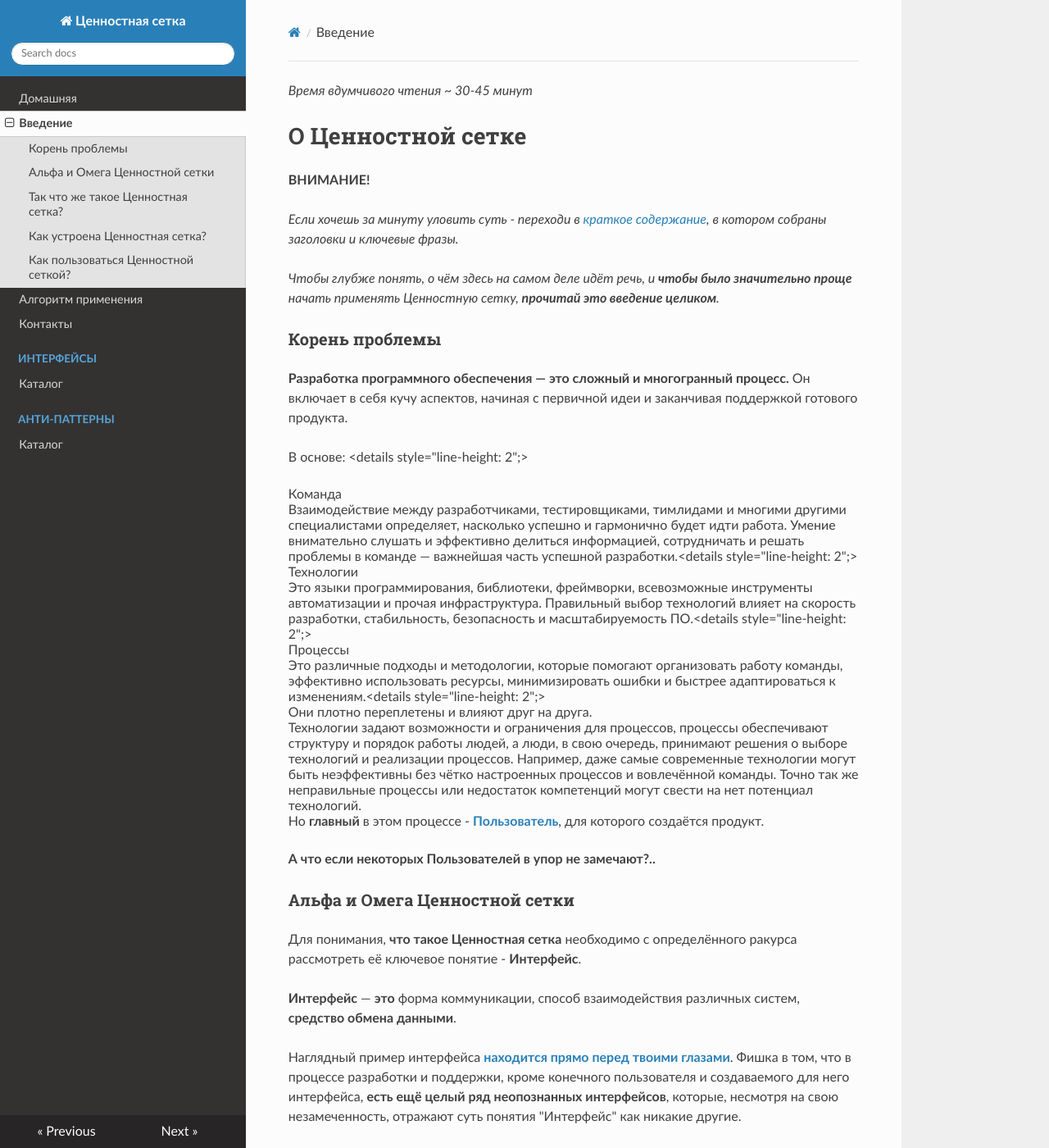
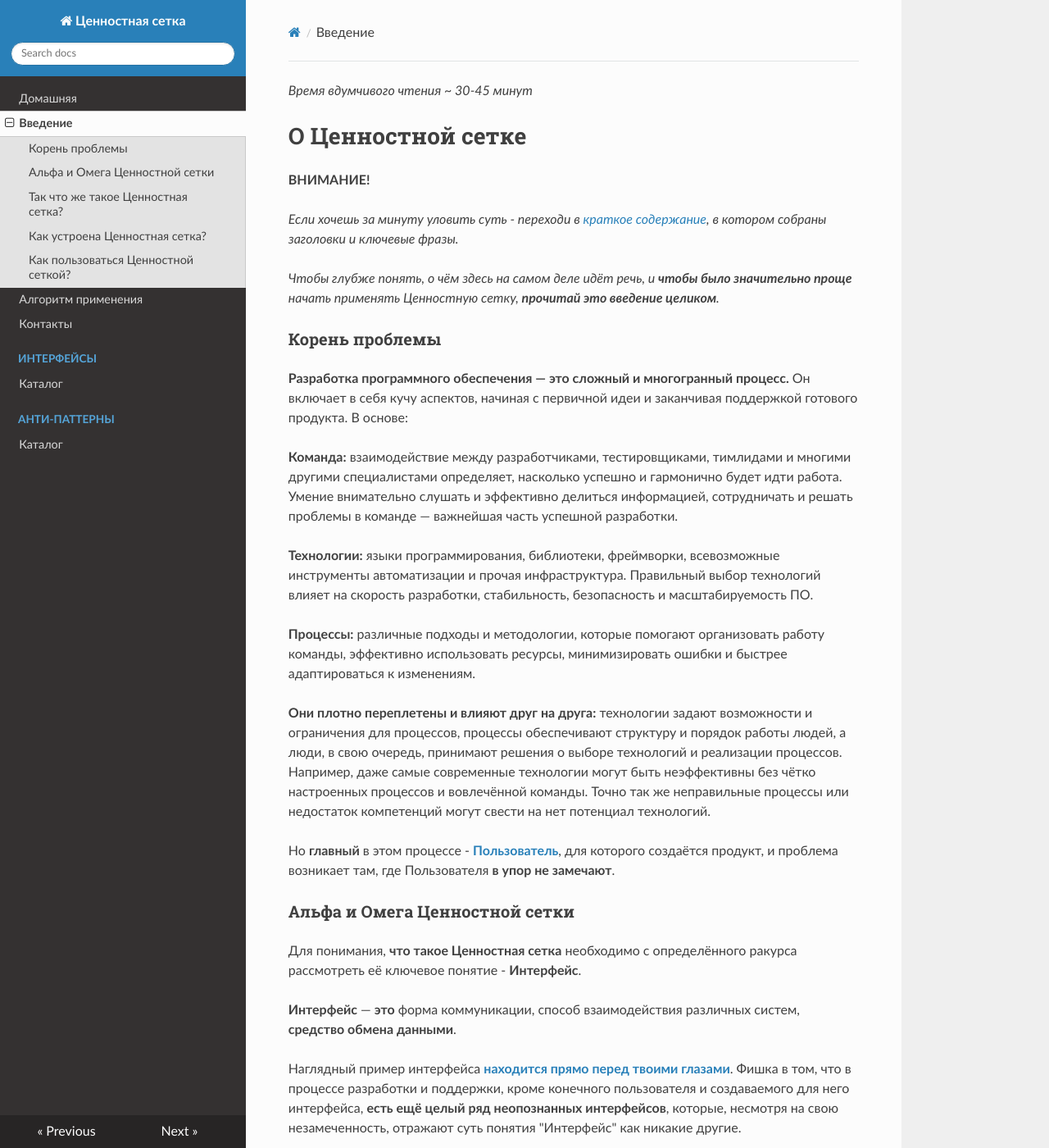
Before and after one commit to devmanorg/worth-grid-prometheus, an MkDocs documentation site: the page built from docs/Введение.md, in a window 1280 px wide and 1400 px high. Shown: the whole window at 82% size. Built offline with MkDocs 1.6.1, drawn with Linux system fonts in a browser that asks for light colours; nearby versions of some CDN libraries; some of the changed lines change nothing that is shown; some of the changed text lies outside the part shown.

Commit message:
Update Введение.md

````diff
--- a/docs/Введение.md
+++ b/docs/Введение.md
@@ -10,12 +10,17 @@ _Чтобы глубже понять, о чём здесь на самом де
 
 ### Корень проблемы
 
-**Разработка программного обеспечения — это сложный и многогранный процесс.** Он включает в себя кучу аспектов, начиная с первичной идеи и заканчивая поддержкой готового продукта.
+**Разработка программного обеспечения — это сложный и многогранный процесс.** Он включает в себя кучу аспектов, начиная с первичной идеи и заканчивая поддержкой готового продукта. В основе:
 
-В основе: <details style="line-height: 2";><summary>Команда</summary>Взаимодействие между разработчиками, тестировщиками, тимлидами и многими другими специалистами определяет, насколько успешно и гармонично будет идти работа. Умение внимательно слушать и эффективно делиться информацией, сотрудничать и решать проблемы в команде — важнейшая часть успешной разработки.</details><details style="line-height: 2";><summary>Технологии</summary>Это языки программирования, библиотеки, фреймворки, всевозможные инструменты автоматизации и прочая инфраструктура. Правильный выбор технологий влияет на скорость разработки, стабильность, безопасность и масштабируемость ПО.</details><details style="line-height: 2";><summary>Процессы</summary>Это различные подходы и методологии, которые помогают организовать работу команды, эффективно использовать ресурсы, минимизировать ошибки и быстрее адаптироваться к изменениям.</details><details style="line-height: 2";><summary>Они плотно переплетены и влияют друг на друга.</summary>Технологии задают возможности и ограничения для процессов, процессы обеспечивают структуру и порядок работы людей, а люди, в свою очередь, принимают решения о выборе технологий и реализации процессов. Например, даже самые современные технологии могут быть неэффективны без чётко настроенных процессов и вовлечённой команды. Точно так же неправильные процессы или недостаток компетенций могут свести на нет потенциал технологий.</details><br>
-Но **главный** в этом процессе - [**Пользователь**](../Пользователь), для которого создаётся продукт.
+**Команда:** взаимодействие между разработчиками, тестировщиками, тимлидами и многими другими специалистами определяет, насколько успешно и гармонично будет идти работа. Умение внимательно слушать и эффективно делиться информацией, сотрудничать и решать проблемы в команде — важнейшая часть успешной разработки.
 
-**А что если некоторых Пользователей в упор не замечают?..**
+**Технологии:** языки программирования, библиотеки, фреймворки, всевозможные инструменты автоматизации и прочая инфраструктура. Правильный выбор технологий влияет на скорость разработки, стабильность, безопасность и масштабируемость ПО.
+
+**Процессы:** различные подходы и методологии, которые помогают организовать работу команды, эффективно использовать ресурсы, минимизировать ошибки и быстрее адаптироваться к изменениям.
+
+**Они плотно переплетены и влияют друг на друга:** технологии задают возможности и ограничения для процессов, процессы обеспечивают структуру и порядок работы людей, а люди, в свою очередь, принимают решения о выборе технологий и реализации процессов. Например, даже самые современные технологии могут быть неэффективны без чётко настроенных процессов и вовлечённой команды. Точно так же неправильные процессы или недостаток компетенций могут свести на нет потенциал технологий.
+
+Но **главный** в этом процессе - [**Пользователь**](../Пользователь), для которого создаётся продукт, и проблема возникает там, где Пользователя **в упор не замечают**.
 
 ### Альфа и Омега Ценностной сетки
 
@@ -33,7 +38,7 @@ _Чтобы глубже понять, о чём здесь на самом де
 
 ### Так что же такое Ценностная сетка?
 
-[**Ценностная сетка**](../Ценностная%20сетка) - это база знаний, своеобразная **шпаргалка**, классификатор всевозможных Интерфейсов, со списками **типичных хотелок** Пользователей, **которые мы называем [Функциями](../Функция)**, а также [**Анти-паттерны**](../Анти-паттерн) и детальные описания всевозможных **сценариев использования** каждой Функции, **которые мы называем [Историями](../История)**. В Историях содержатся как исходные параметры сценария, так и набор условий, по которым можно проверить качество и работоспособность соответствующего Интерфейса, будь то веб-страница или же сам программный код, с помощью которого она была написана. ЦС универсальна: не важно, о чём рассказывает ваша веб-страница, что конкретно делает ваша консольная программа, или какой алгоритм описывает ваш код - набор типичных ожиданий Пользователей будет схожим в рамках конкретного вида Интерфейсов. И сама по себе **Ценностная сетка - это** тоже **набор Интерфейсов**.
+[**Ценностная сетка**](../Ценностная%20сетка) - это база знаний, своеобразная **шпаргалка**, классификатор всевозможных Интерфейсов, с **ключевыми хотелками** Пользователей, **которые мы называем [Функциями](../Функция)**, и детальными описаниями всевозможных типичных **сценариев использования** каждой Функции, **которые мы называем [Историями](../История)**. В Историях содержатся как исходные параметры сценария, так и набор условий, по которым можно проверить качество и работоспособность соответствующего Интерфейса, будь то веб-страница или же сам программный код, с помощью которого она была написана. Симптомы, по которым легко предположить, что условие может быть нарушено, называются [**Анти-паттернами**](../Анти-паттерн). ЦС универсальна: не важно, о чём рассказывает ваша веб-страница, что конкретно делает ваша консольная программа, или какой алгоритм описывает ваш код - набор типичных ожиданий Пользователей будет схожим в рамках конкретного Интерфейса. И сама по себе **Ценностная сетка - это** тоже **набор Интерфейсов**.
 
 
 ### Как устроена Ценностная сетка?
@@ -43,54 +48,50 @@ _Чтобы глубже понять, о чём здесь на самом де
 Скорее всего, тебе доводилось сталкиваться к популярным примером из уроков русского языка "Казнить нельзя помиловать". Одно маленькое решение может полностью поменять ход человеческой жизни, ведь палач, который будет читать записку, может быть недостаточно грамотным, не рассмотреть возможные варианты и поставить запятую наобум, а затем казнить невиновного или отпустить опасного преступника. **Даже короткая записка на клочке бумаги - это тоже Интерфейс**, в работе с которым его **Пользователь** (человек, который будет эту записку читать) **ожидает** от него (от записки как Интерфейса) **доступности вполне определённых типичных Функций** (хочется записку и прочитать, и понять). В зависимости от контекста (характеристик бумаги, чернил, почерка, языка, грамотности читателя) будут формироваться различные Истории, в которых **Функции должны** продолжать **работать**. Сценариев может быть много, но если Функция очень проста, то и История будет всего одна.
 
 Вот схема Ценностной сетки для создания Интерфейсов Инструкций Палачу:
+
 ```
-Тип Интерфейсов - Инструкции Палачу:
+    Интерфейс: "Текстовое сообщение"
 ```
 ```
-    - Интерфейс "Текстовое сообщение":
+        Функция: "Прочитать и однозначно понять смысл текстового сообщения"
 ```
 ```
-          Функции:
+            История: "Если палач грамотен"
 ```
 ```
-              - "Прочитать и однозначно понять смысл текстового сообщения":
+                Ситуация:
+                    - Палач говорит по-русски
+                    - Палач читает по-русски
+                    - Палач хорошо знает грамматику и синтаксис русского языка
+                Старт:
+                    - Записка у палача
+                Успех:
+                    - Цвет чернил достаточно контрастирует с цветом бумаги
+                    - Почерк чёткий и разборчивый
+                    - Все слова написаны без ошибок
+                    - Соблюдены все правила русского языка
+                    - Смысл записки однозначен, его сложно трактовать неверно
+                    - Палачу удалось прочитать записку целиком
+                    - Палачу удалось понять изначальный смысл сообщения
 ```
 ```
-                    Истории:
+            История: "Если палач ограниченно грамотен"
 ```
 ```
-                        - "Если палач грамотен"
-                            Ситуация:
-                                - Палач говорит по-русски
-                                - Палач читает по-русски
-                                - Палач хорошо знает грамматику и синтаксис русского языка
-                            Старт:
-                                - Записка у палача
-                            Успех:
-                                - Цвет чернил достаточно контрастирует с цветом бумаги
-                                - Почерк чёткий и разборчивый
-                                - Все слова написаны без ошибок
-                                - Соблюдены все правила русского языка
-                                - Смысл записки однозначен, его сложно трактовать неверно
-                                - Палачу удалось прочитать записку целиком
-                                - Палачу удалось понять изначальный смысл сообщения
-```
-```
-                        - "Если палач ограниченно грамотен"
-                            Ситуация:
-                                - Палач говорит по-русски
-                                - Палач читает по-русски
-                                - Палач плохо знает грамматику и синтаксис русского языка
-                            Старт:
-                                - Записка у палача
-                            Успех:
-                                - Цвет чернил достаточно контрастирует с цветом бумаги
-                                - Почерк чёткий и разборчивый
-                                - Все слова написаны без ошибок
-                                - Соблюдены все правила русского языка
-                                - Смысл записки однозначен, его сложно трактовать неверно
-                                - Палачу удалось прочитать записку целиком
-                                - Палачу удалось понять изначальный смысл сообщения
+                Ситуация:
+                    - Палач говорит по-русски
+                    - Палач читает по-русски
+                    - Палач плохо знает грамматику и синтаксис русского языка
+                Старт:
+                    - Записка у палача
+                Успех:
+                    - Цвет чернил достаточно контрастирует с цветом бумаги
+                    - Почерк чёткий и разборчивый
+                    - Все слова написаны без ошибок
+                    - Соблюдены все правила русского языка
+                    - Смысл записки однозначен, его сложно трактовать неверно
+                    - Палачу удалось прочитать записку целиком
+                    - Палачу удалось понять изначальный смысл сообщения
 ```
 
 В дополнение к Интерфейсу текстовых сообщений, могли бы быть ещё Интерфейсы аудио- и видео- сообщений со своими наборами специфических Функций и Историй.
````
